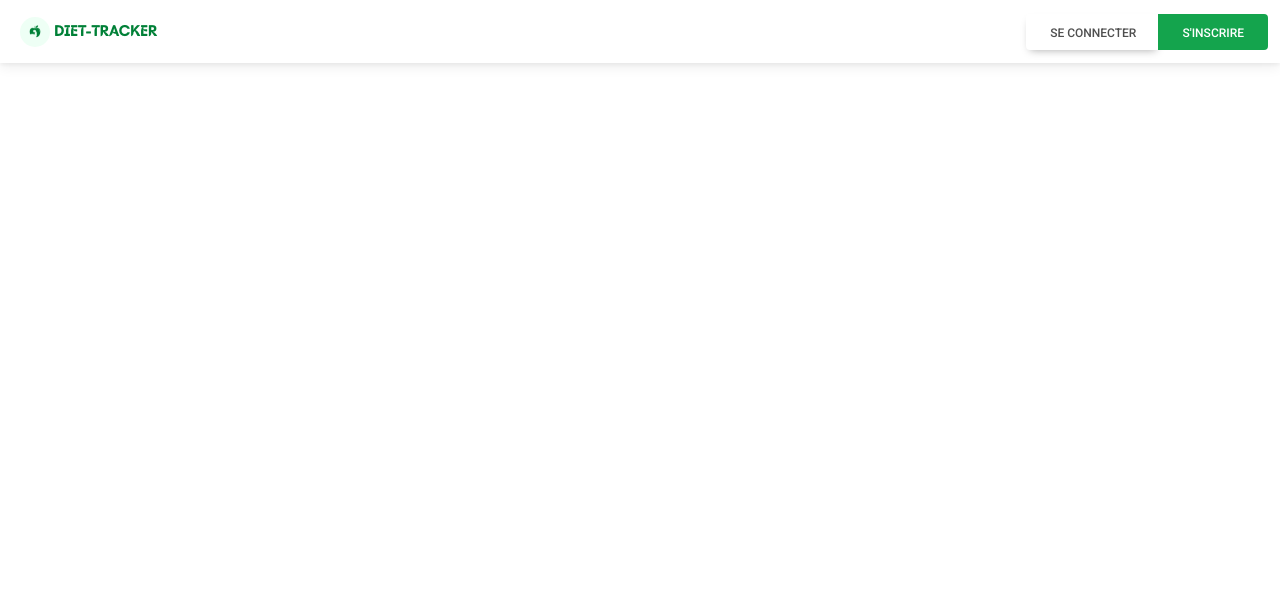
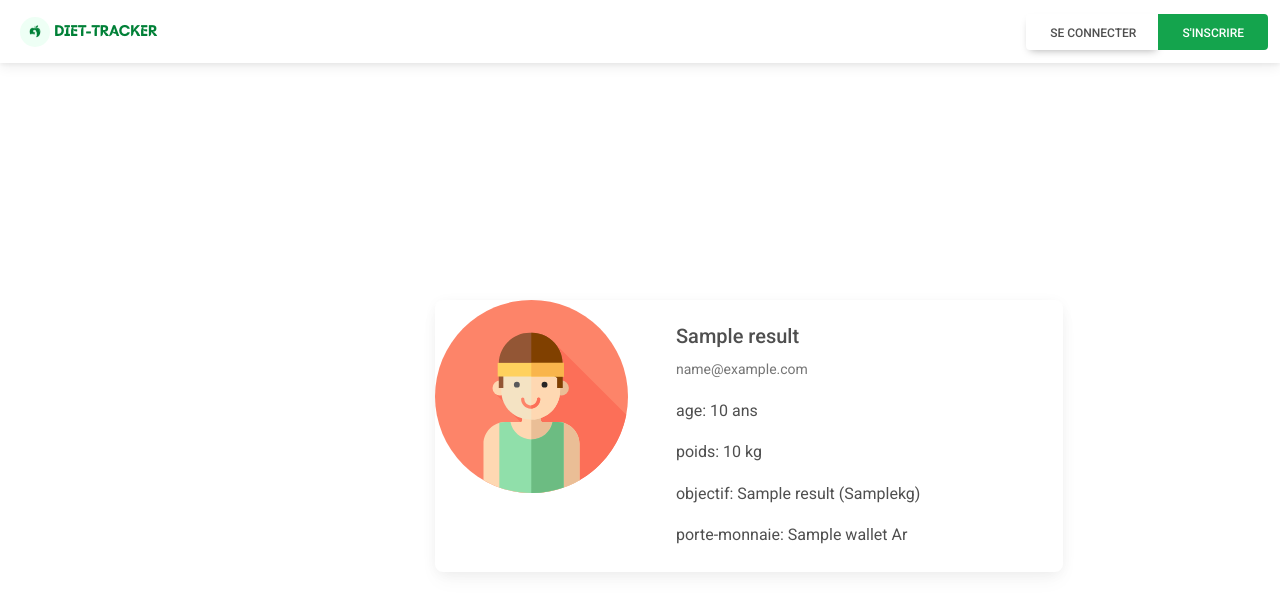
Before and after one commit to SafidyMendrika/si-project, a CodeIgniter app: the page made by application/views/pages/profil.php in a window 1280 px wide. Shown: the top 613 px of the page. Run offline with CodeIgniter, Linux system fonts and the light colour scheme; tables that the repository leaves empty hold one stand-in row (values such as "Sample post"); the template is opened without the code that fills it: most values are stand-ins (such as "Sample title", 1, 10 or a date in 2020).

Commit message:
front profil

```diff
--- a/application/controllers/UserController.php
+++ b/application/controllers/UserController.php
@@ -66,7 +66,10 @@ class UserController extends CI_Controller
 
     function profil()
     {
-        $this->load->view("pages/profil");
+      $data=$this->session->userdata("data");
+      $id_user= $data["id"] ;
+      $data["result"]=$this->User->getInfoUser($id_user);
+      $this->load->view("pages/profil", $data);
     }
 
 
--- a/application/models/User.php
+++ b/application/models/User.php
@@ -46,6 +46,12 @@ defined('BASEPATH') OR exit('No direct script access allowed');
         return $q->result_array()[0];
       }
 
+      public function getInfoUser($id_user){
+        $q = $this->db->from("v_info_user_complet")->select("*")->where("id_user",$id_user)->get();
+
+        return $q->result_array();
+      }
+
     }
 
 
--- a/application/views/pages/profil.php
+++ b/application/views/pages/profil.php
@@ -25,6 +25,45 @@
 <?php $this->load->view("partials/loader") ?>
 
 <main>
+<?php foreach($result as $element){ ?>
+    <div class="row" style="margin-top: 30vh;">
+        <div class="col-md-4"></div>
+        <div class="col-md-6">
+        <div class="card mb-3" style="max-width: 640px;">
+            <div class="row">
+                <div class="col-md-4">
+                    <img
+                        src="<?= base_url("assets/img/athlete-svgrepo-com.svg") ?>"
+                        alt="Trendy Pants and Shoes"
+                        class="img-fluid rounded-start"
+                    />
+                </div>
+                <div class="col-md-8">
+                <div class="card-body">
+                    <h5 class="card-title"><?= $element["name"]; ?></h5>
+                    <p class="card-text">
+                    <small class="text-muted"><?= $element["mail"]; ?></small>
+                    </p>
+                    <p class="card-text">
+                        age: <?= $element["age"]; ?> ans
+                    </p>
+                    <p class="card-text">
+                        poids: <?= $element["weight"]; ?> kg
+                    </p>
+                    <p class="card-text">
+                        objectif: <?= $element["title"]; ?> (<?= $element["weight_to_operate"]; ?>kg)
+                    </p>
+                    <p class="card-text">
+                        porte-monnaie: <?= $element["wallet"]; ?> Ar
+                    </p>
+                </div>
+                </div>
+            </div>
+        </div>
+        </div>
+
+    </div>
+<?php } ?>
 
 </main>
 <!-- MDB -->
--- a/assets/base/data.sql
+++ b/assets/base/data.sql
@@ -14,6 +14,9 @@ INSERT INTO user_detail(id_user, weight, age, weight_to_operate, id_goal) VALUES
 (5, 56, 18, 8, 2);
 
 INSERT INTO wallet(id_user, value) VALUES
+(1, 0),
+(2, 0),
+(3, 0),
 (4, 0),
 (5, 0);
 
```
Also changed, not shown: assets/base/view.sql (+11 -0 lines), assets/img/athlete-svgrepo-com.svg (added), assets/img/barbel-dumbbell-fitness-svgrepo-com.svg (added), 11 other files.
